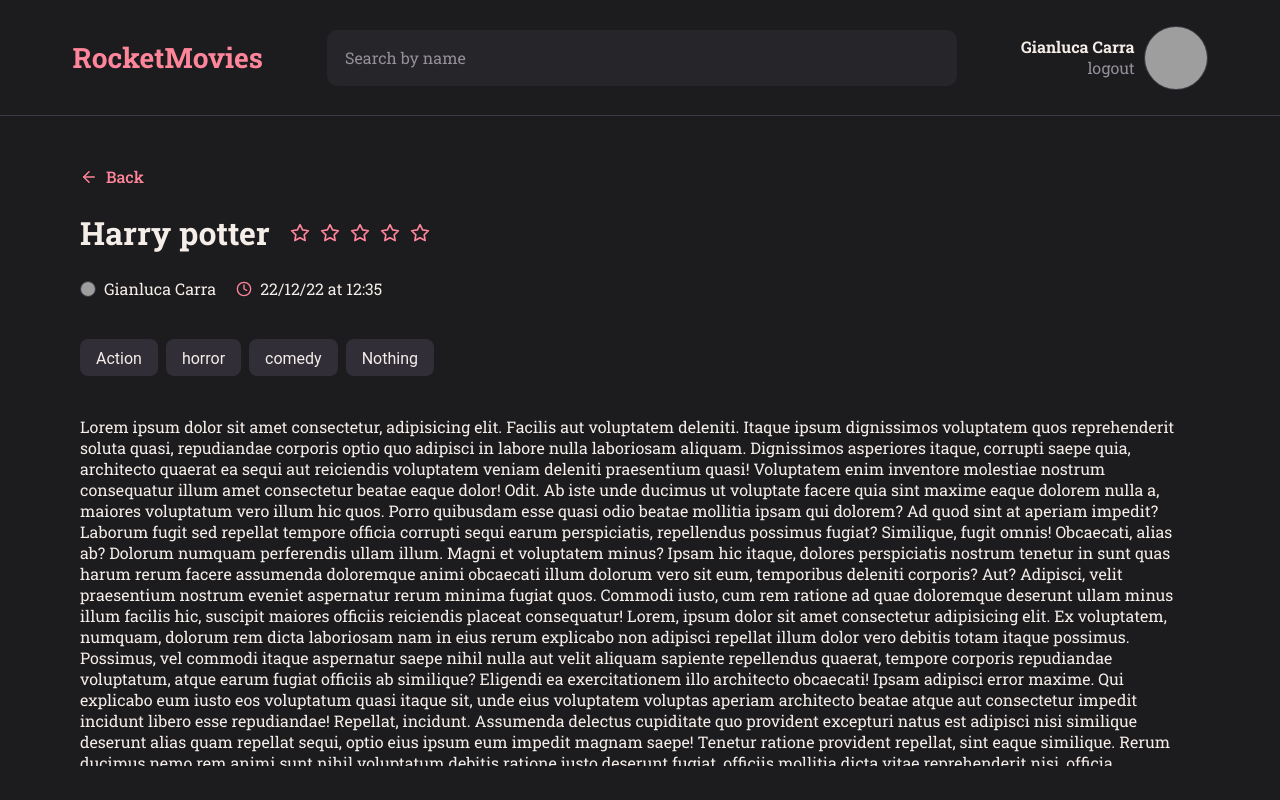
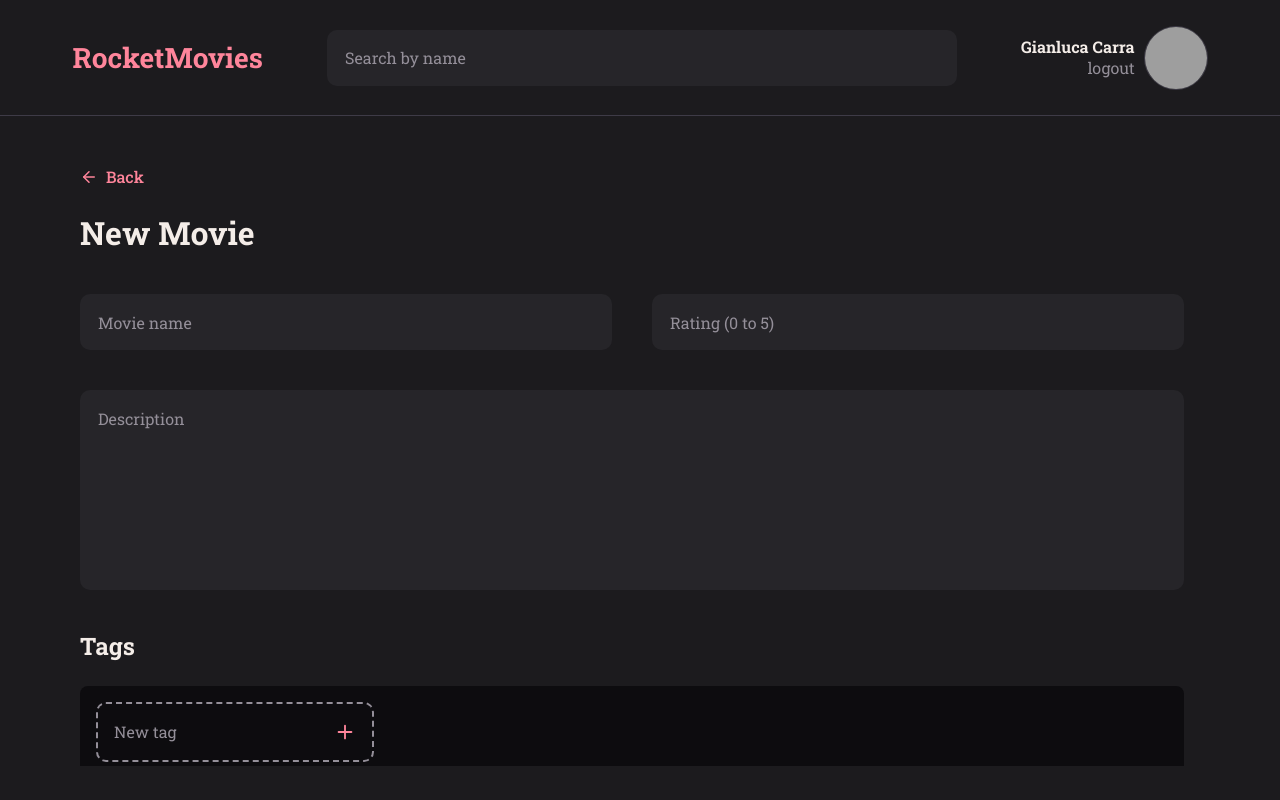
Before and after one commit to GianlucaCarra/rocketmovies_web, a React (Vite) app: page / in a window 1280 px wide. Built offline with nearby package versions, Linux system fonts and the light colour scheme; grey boxes are pictures that could not be loaded.

Commit message:
page New add

```diff
--- /dev/null
+++ b/src/components/TagItem/index.jsx
@@ -0,0 +1,20 @@
+import { Container } from "./style";
+
+import { FiPlus, FiX } from "react-icons/fi";
+
+export function TagItem({ isNew, value, onClick, ...rest}) {
+  return(
+    <Container isNew={isNew}>
+      <input
+        type="text"
+        value={value}
+        readOnly={!isNew}
+        {...rest}
+      />
+
+      <button type="button" onClick={onClick}>
+        { isNew ? <FiPlus /> : <FiX /> }
+      </button>
+    </Container>
+  );
+}
--- /dev/null
+++ b/src/components/TagItem/style.js
@@ -0,0 +1,39 @@
+import { styled } from "styled-components";
+
+export const Container = styled.div`
+  display: flex;
+  align-items: center;
+  width: fit-content;
+
+  background-color: ${({ theme, isNew }) => isNew ? "transparent" : theme.COLOR.BACKGROUND_700};
+  color: ${({ theme }) => theme.COLOR.WHITE};
+
+  padding: 16px;
+  border: ${({ theme, isNew }) => isNew ? `2px dashed ${theme.COLOR.GRAY_300}` : "none"};
+  border-radius: 10px;
+
+  > input {
+    height: 24px;
+    background: transparent;
+    border: none;
+    width: fit-content;
+
+    font-family: 'Roboto', sans-serif;
+
+    &::placeholder {
+      color: ${({ theme }) => theme.COLOR.GRAY_300};
+    }
+  }
+
+  > button {
+    background: transparent;
+    border: none;
+    display: flex;
+    align-items: center;
+    color: ${({ theme }) => theme.COLOR.SALMON};
+
+    > svg {
+      font-size: 22px;
+    }
+  }
+`;
--- a/src/main.jsx
+++ b/src/main.jsx
@@ -2,15 +2,17 @@ import React from 'react';
 import ReactDOM from 'react-dom/client';
 
 import { ThemeProvider } from 'styled-components';
-import GlobalStyles from './styles/global'
+import GlobalStyles from './styles/global';
 import theme from './styles/theme';
 
-import { Details } from './pages/Details'
+import { Details } from './pages/Details';
+import { New } from './pages/New';
+
 ReactDOM.createRoot(document.getElementById('root')).render(
   <React.StrictMode>
     <ThemeProvider theme={theme}>
       <GlobalStyles />
-      <Details />
+      <New />
     </ThemeProvider>
   </React.StrictMode>,
 );
--- a/src/pages/Details/index.jsx
+++ b/src/pages/Details/index.jsx
@@ -5,7 +5,7 @@ import { ButtonText } from "../../components/ButtonText";
 import { Rating } from "../../components/Rating";
 import { Tag } from '../../components/Tag';
 
-import { FiArrowLeft, FiClock } from "react-icons/fi"
+import { FiArrowLeft, FiClock } from "react-icons/fi";
 
 export function Details() {
   return(
--- /dev/null
+++ b/src/pages/New/index.jsx
@@ -0,0 +1,44 @@
+import { Container, Content, Form, Textarea, AddTag } from "./style";
+
+import { Header } from "../../components/Header";
+import { ButtonText } from "../../components/ButtonText";
+import { Input } from "../../components/Input";
+import { TagItem } from "../../components/TagItem";
+import { Button } from "../../components/Button";
+
+import { FiArrowLeft } from "react-icons/fi";
+
+export function New() {
+  return(
+    <Container>
+      <Header />
+
+      <main>
+        <Content>
+          <ButtonText icon={FiArrowLeft} title={"Back"} />
+
+          <h1>New Movie</h1>
+
+          <Form>
+            <div>
+              <Input title="Movie name" />
+              <Input title="Rating (0 to 5)" />
+            </div>
+
+            <Textarea placeholder="Description" />
+
+            <AddTag>
+              <h2>Tags</h2>
+              <section>
+                <TagItem isNew placeholder="New tag" />
+              </section>
+            </AddTag>
+
+            <Button title="Save review" />
+          </Form>
+
+        </Content>
+      </main>
+    </Container>
+  );
+}
--- /dev/null
+++ b/src/pages/New/style.js
@@ -0,0 +1,89 @@
+import { styled } from "styled-components";
+
+export const Container = styled.div`
+  height: 100vh;
+  width: 100%;
+
+  display: grid;
+  grid-template-rows: 116px auto;
+  grid-template-areas:
+  "header"
+  "content";
+
+  > main {
+    grid-area: content;
+    padding: 50px 0;
+    overflow: hidden;
+  }
+`;
+
+export const Content = styled.div`
+  max-width: 1120px;
+  margin: 0 auto;
+  padding-right: 16px;
+  overflow-y: scroll;
+
+  height: 75vh;
+
+  > h1 {
+    margin: 24px 0 40px 0;
+  }
+`;
+
+export const Form = styled.form`
+  display: flex;
+  flex-direction: column;
+  gap: 40px;
+
+  > div {
+    display: flex;
+    gap: 40px;
+  }
+`;
+
+export const Textarea = styled.textarea`
+  height: 200px;
+  width: 100%;
+
+  padding: 18px;
+  border-radius: 10px;
+
+  font-size: 16px;
+
+  background-color: ${({ theme }) => theme.COLOR.BACKGROUND_700};
+  color: ${({ theme }) => theme.COLOR.WHITE};
+
+  resize: none;
+
+  &::placeholder {
+    color: ${({ theme }) => theme.COLOR.GRAY_300};
+    font-size: 16px;
+  }
+
+  &::-webkit-scrollbar {
+    width: 20px;
+  }
+
+  &::-webkit-scrollbar-track {
+    background-color: ${({ theme }) => theme.COLOR.BACKGROUND_700};
+  }
+
+  &::-webkit-scrollbar-thumb {
+    border: 6px solid ${({ theme }) => theme.COLOR.BACKGROUND_700};
+  }
+`;
+
+export const AddTag = styled.section`
+  display: flex;
+  flex-direction: column;
+  gap: 24px;
+
+  > section {
+    flex-wrap: wrap;
+
+    border-radius: 8px;
+    padding: 16px;
+
+    background-color: ${({ theme }) => theme.COLOR.BACKGROUND_900};
+  }
+`;
--- a/src/styles/global.js
+++ b/src/styles/global.js
@@ -13,7 +13,7 @@ export default createGlobalStyle`
     -webkit-font-smoothing: antialiased;
   }
 
-  body, a, button, input, *::placeholder {
+  body, a, button, input, textarea, *::placeholder {
     color: ${({ theme }) => theme.COLOR.WHITE};
     font-family: 'Roboto Slab', serif;
     font-weight: 400;
```
